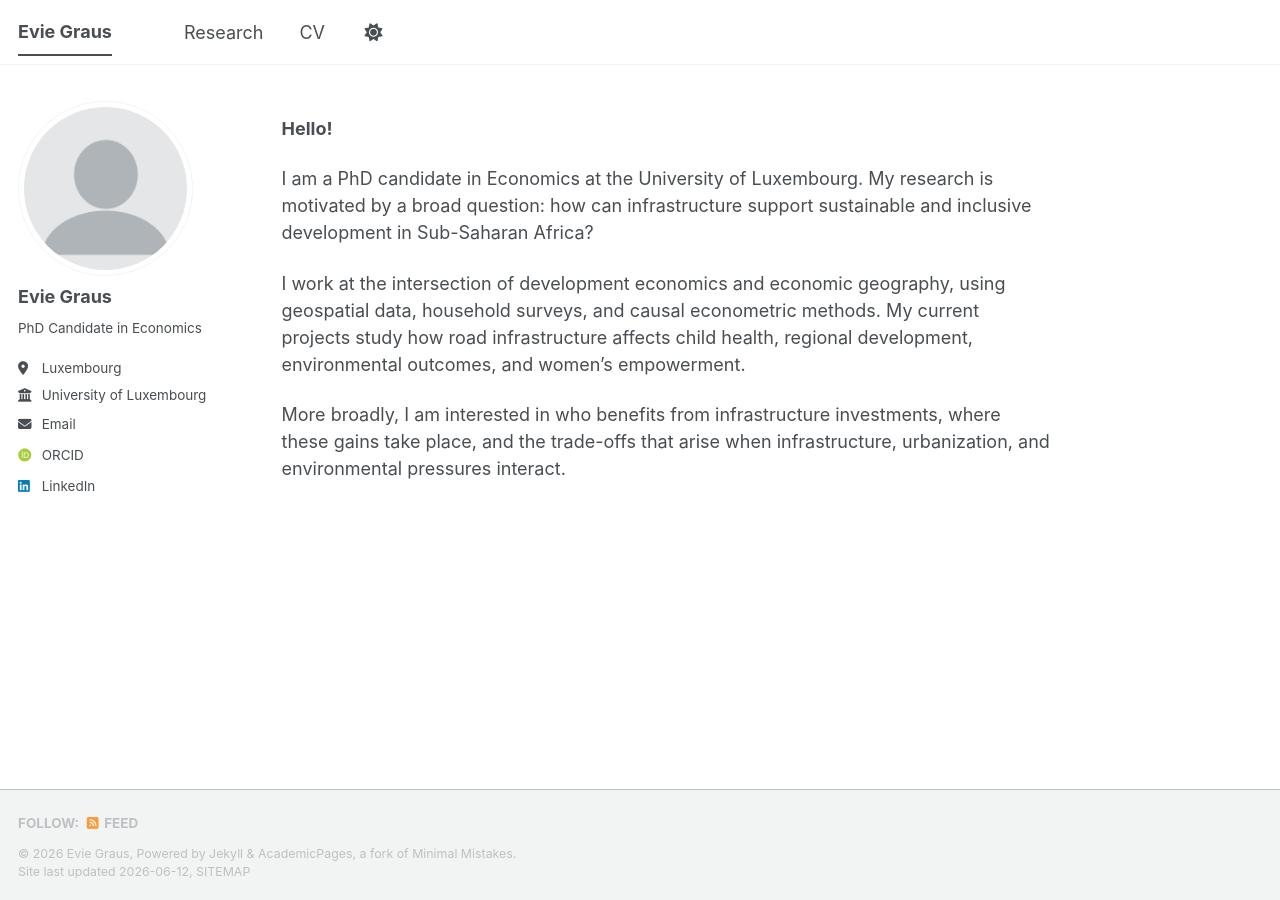
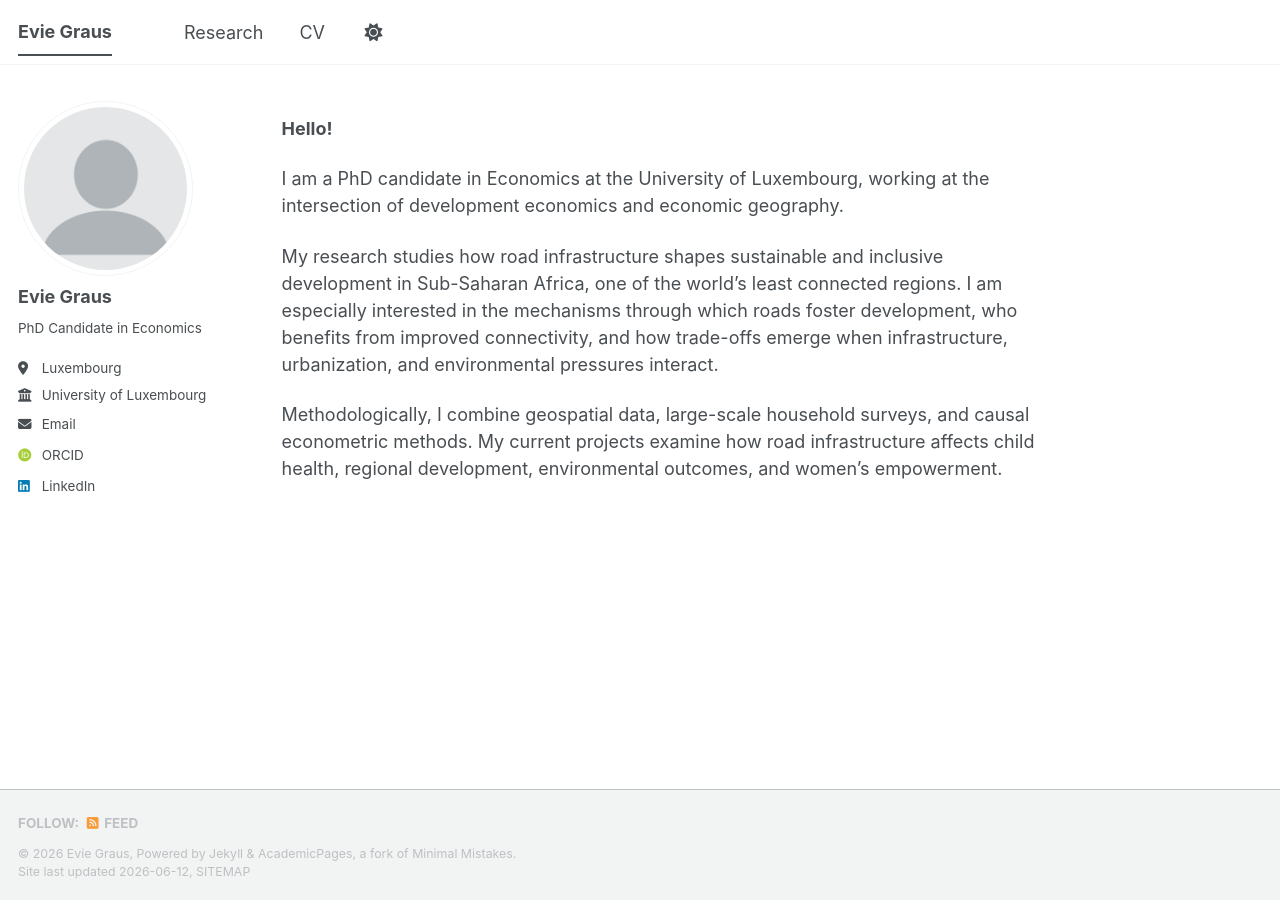
Before and after one commit to EvieGraus/eviegraus.github.io, a Jekyll site: the page built from _pages/about.md, in a window 1280 px wide. Built offline with Jekyll 4.4.1, drawn with Linux system fonts in a browser that asks for light colours; some web fonts are replaced; a script bundle is joined from its source files by our own code; library files that are not in the unit come from our copies.

Commit message:
Update about.md

```diff
--- a/_pages/about.md
+++ b/_pages/about.md
@@ -8,8 +8,8 @@ redirect_from:
 ---
 **Hello!**
 
-I am a PhD candidate in Economics at the University of Luxembourg. My research is motivated by a broad question: how can infrastructure support sustainable and inclusive development in Sub-Saharan Africa?
+I am a PhD candidate in Economics at the University of Luxembourg, working at the intersection of development economics and economic geography.
 
-I work at the intersection of development economics and economic geography, using geospatial data, household surveys, and causal econometric methods. My current projects study how road infrastructure affects child health, regional development, environmental outcomes, and women’s empowerment.
+My research studies how road infrastructure shapes sustainable and inclusive development in Sub-Saharan Africa, one of the world’s least connected regions. I am especially interested in the mechanisms through which roads foster development, who benefits from improved connectivity, and how trade-offs emerge when infrastructure, urbanization, and environmental pressures interact.
 
-More broadly, I am interested in who benefits from infrastructure investments, where these gains take place, and the trade-offs that arise when infrastructure, urbanization, and environmental pressures interact.
+Methodologically, I combine geospatial data, large-scale household surveys, and causal econometric methods. My current projects examine how road infrastructure affects child health, regional development, environmental outcomes, and women’s empowerment.
```
